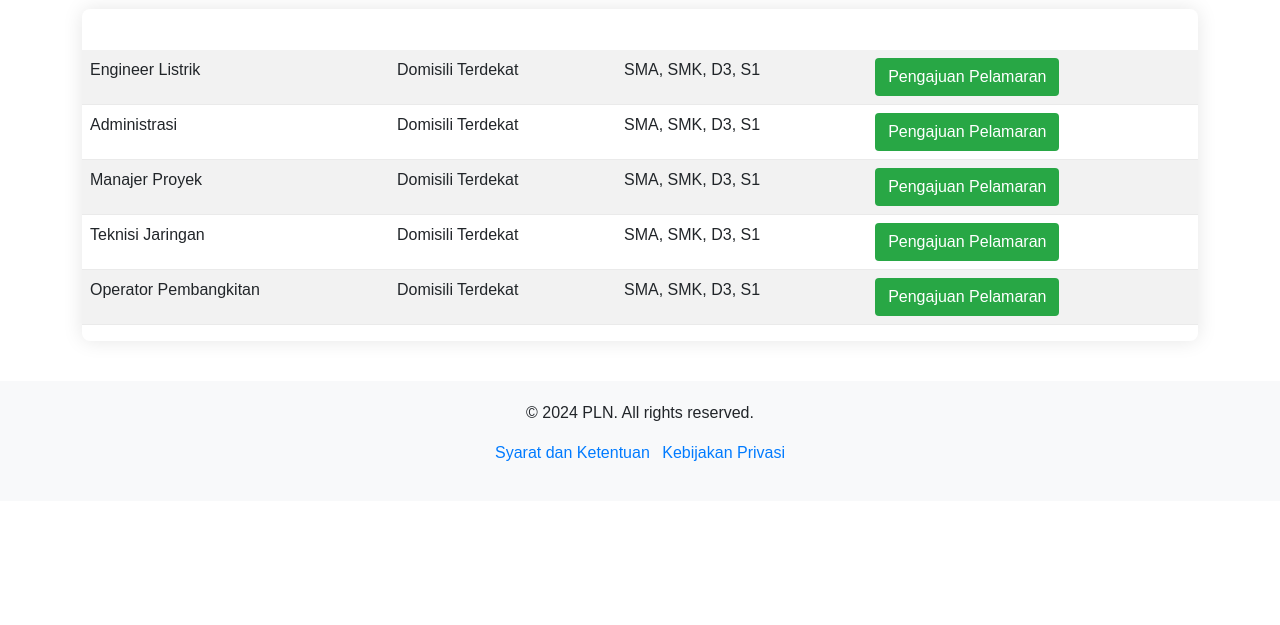
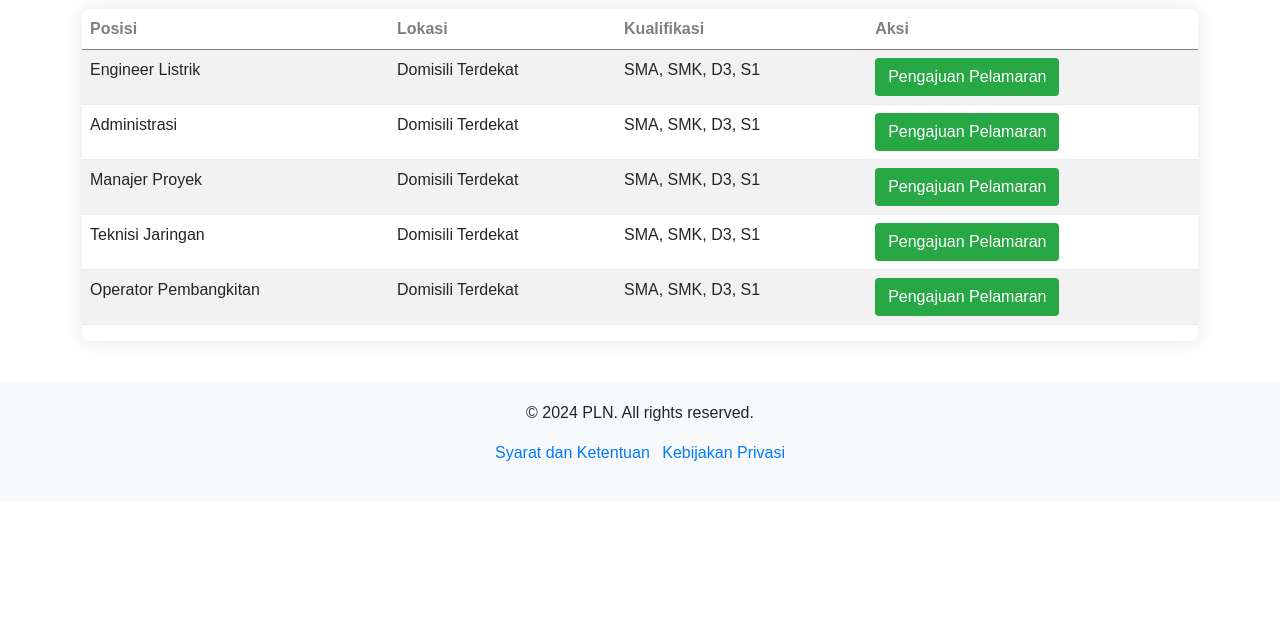
Before and after one commit to Lowongan-Pekerjaan/PLN-Recruitmen, a plain HTML site: page lowongan.html in a window 1280 px wide. Shown: the part 175-800 px from the top of the page. Drawn offline with nearby package versions, Linux system fonts and the light colour scheme.

Commit message:
Update lowongan.html

```diff
--- a/lowongan.html
+++ b/lowongan.html
@@ -95,10 +95,10 @@
                     <table class="table table-striped">
                         <thead>
                             <tr>
-                                <th>Posisi</th>
-                                <th>Lokasi</th>
-                                <th>Kualifikasi</th>
-                                <th>Aksi</th>
+                                <th class="text-black-50">Posisi</th>
+                                <th class="text-black-50">Lokasi</th>
+                                <th class="text-black-50">Kualifikasi</th>
+                                <th class="text-black-50">Aksi</th>
                             </tr>
                         </thead>
                         <tbody>
```
